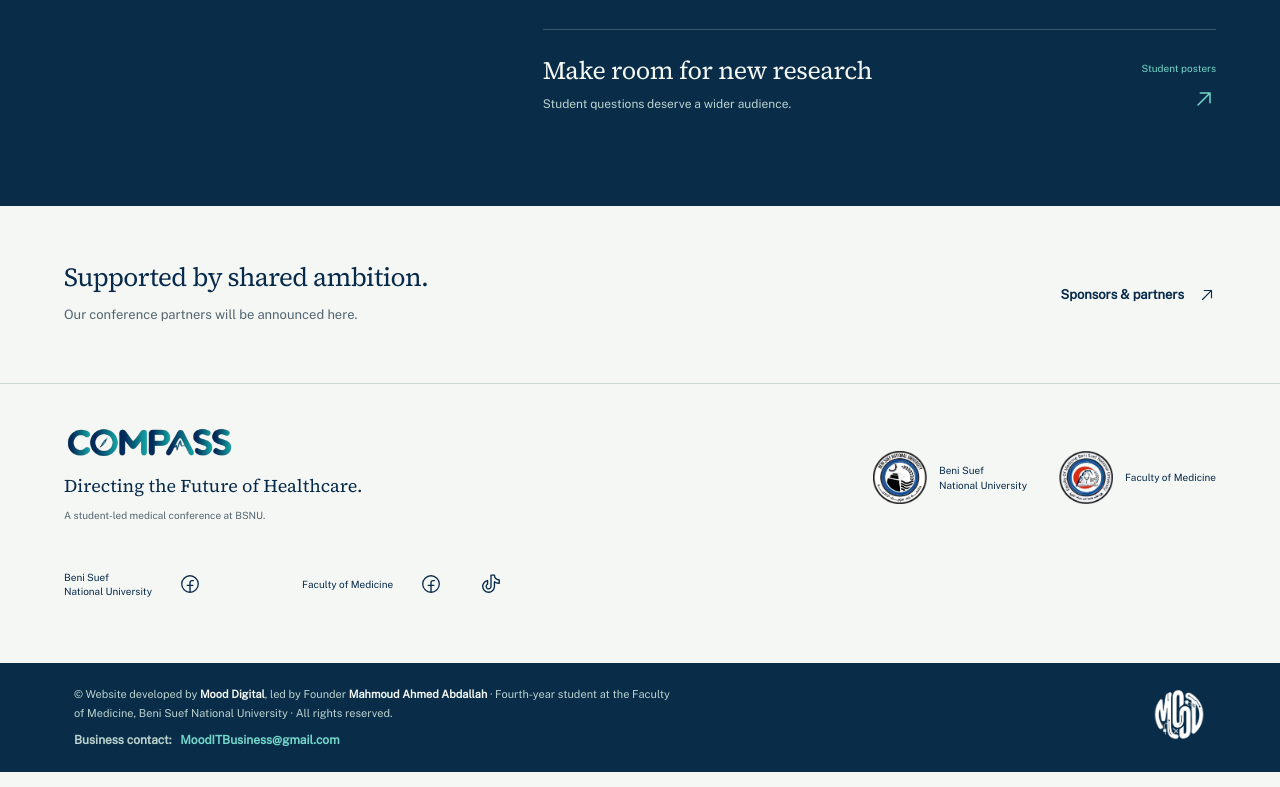
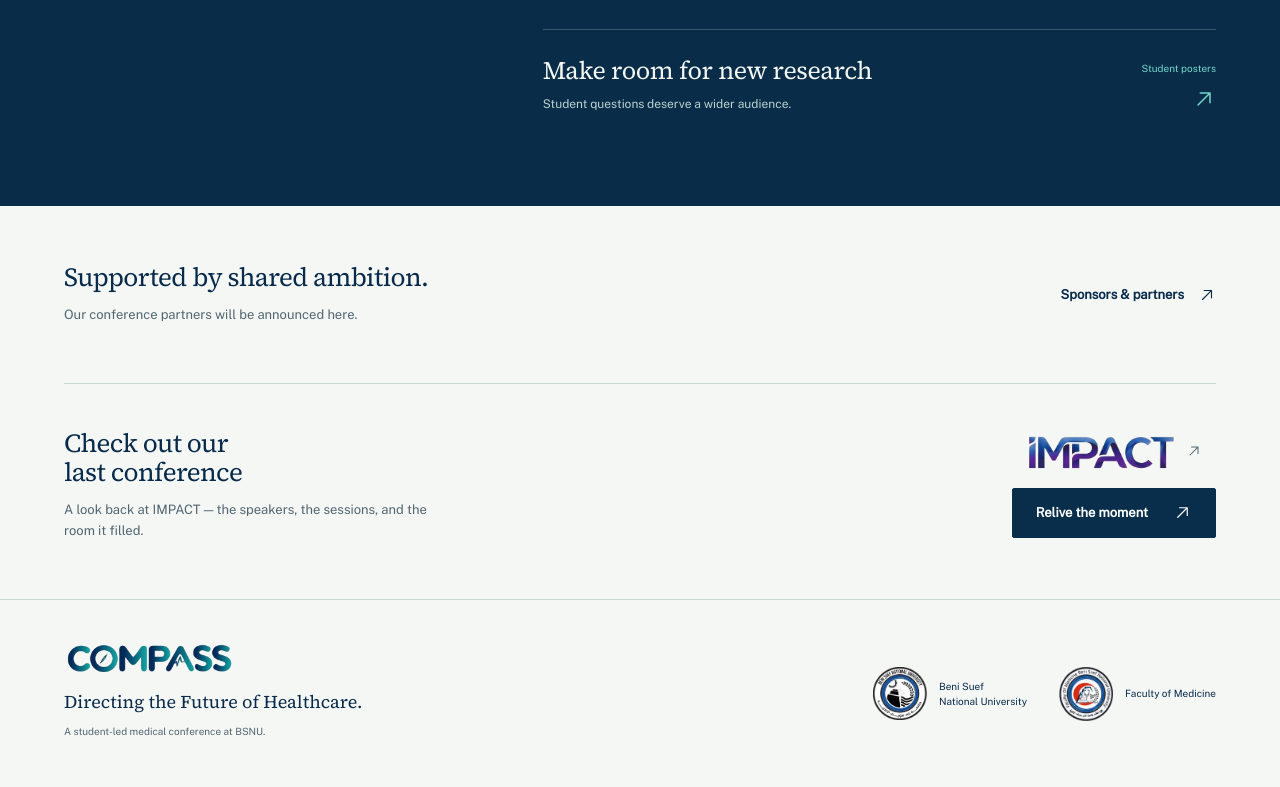
Before and after one commit to iwll07/compass-conference, a Next.js app: page / in a window 1280 px wide. Shown: the part 1652-2439 px from the top of the page. Built offline with nearby package versions, Linux system fonts and the light colour scheme.

Commit message:
Add last conference (IMPACT) callout to homepage

```diff
--- a/app/globals.css
+++ b/app/globals.css
@@ -150,6 +150,24 @@ svg { flex-shrink: 0; vertical-align: middle; }
 .sponsor-strip { max-width: 1260px; margin: auto; padding: 57px 0; display: flex; justify-content: space-between; gap: 32px; align-items: center; }
 .sponsor-strip h2 { font-size: 26px; }
 .sponsor-strip p { margin-top: 12px; font-size: 13px; color: var(--muted); }
+
+/* ---- "Last conference" callout (IMPACT) ------------------------------- */
+/* Mirrors .sponsor-strip: two columns on desktop, stacked below 767px. The
+   section shares the strip's max-width/5vw gutters so the grid lines up.
+   The hairline top border (same token as the footer) separates this block
+   from the sponsor strip above it. */
+.last-conference { max-width: 1260px; margin: auto; padding: 45px 0 57px; border-top: 1px solid var(--line); display: flex; flex-wrap: wrap; justify-content: space-between; align-items: center; gap: 32px; }
+.last-conference h2 { font-size: 26px; max-width: 22ch; }
+.last-conference p { margin-top: 12px; font-size: 13px; color: var(--muted); max-width: 46ch; }
+.last-conference-media { display: flex; flex-direction: column; align-items: center; gap: 18px; }
+/* Logo link + arrow. Arrow is decorative — the link carries the aria-label. */
+.impact-logo { display: flex; align-items: center; gap: 10px; text-decoration: none; }
+.impact-logo img { width: 150px; height: auto; }
+.impact-logo svg { flex-shrink: 0; color: var(--muted); }
+/* This link has no background of its own, so the shared .hover-lift shadow
+   would draw a bare rectangle in mid-air around the wordmark. Keep the lift
+   and drop the shadow; the arrow carries the click affordance instead. */
+.impact-logo.hover-lift:hover { box-shadow: none; }
 /* Side padding lives on .footer-main (not the footer) so .credit-bar can be
    full-bleed at exactly body width — a vw-based breakout would overflow by the
    scrollbar width on desktop and cause horizontal scrolling. */
@@ -228,7 +246,7 @@ svg { flex-shrink: 0; vertical-align: middle; }
 .speaker-entry img, .sponsor-entry img, .poster-entry img { max-width: 240px; height: auto; }
 .print-only { display: none; }
 @media (min-width: 1400px) { .nav-shell, .hero { padding-left: 70px; padding-right: 70px; } }
-@media (max-width: 1399px) { .event-strip, .home-intro, .sponsor-strip, .page-shell { margin-left: 5vw; margin-right: 5vw; } }
+@media (max-width: 1399px) { .event-strip, .home-intro, .sponsor-strip, .last-conference, .page-shell { margin-left: 5vw; margin-right: 5vw; } }
 @media (max-width: 1100px) { .desktop-nav { gap: 15px; } .nav-shell { gap: 20px; } .nav-actions { gap: 9px; } .nav-register { display: none; } .hero { min-height: 520px; } .hero h1 { font-size: 4rem; } .hero-copy { padding-top: 45px; } .compass-plate { margin-left: 5px; } .home-intro { gap: 50px; } .explore-section { gap: 40px; } .event-strip { flex-wrap: wrap; } .plate-caption { flex-direction: column; gap: 0; } }
 @media (max-width: 767px) {
   .institution-bar { font-size: 9px; padding-top: 8px; padding-bottom: 8px; }
@@ -284,6 +302,14 @@ svg { flex-shrink: 0; vertical-align: middle; }
   .explore-list p { font-size: 12px; }
   .sponsor-strip { align-items: start; flex-direction: column; padding: 38px 0; gap: 12px; }
   .sponsor-strip h2 { font-size: 26px; }
+  /* Last-conference callout stacks the same way: copy on top, media below. */
+  .last-conference { align-items: center; flex-direction: column; text-align: center; padding: 32px 0 38px; gap: 24px; }
+  .last-conference h2 { max-width: none; }
+  /* margin-inline:auto is required, not cosmetic: the <p> is a block box with a
+     max-width, and .last-conference-copy is sized by the wider <h2>, so without
+     auto side margins the paragraph box pins to the left of that wrapper and
+     sits visibly off-centre even though text-align is already center. */
+  .last-conference p { max-width: 34ch; margin-inline: auto; }
   .footer-main { flex-direction: column; gap: 28px; }
   .institution-marks { gap: 20px; flex-wrap: wrap; }
   .social-links { gap: 32px; flex-wrap: wrap; }
--- a/app/page.tsx
+++ b/app/page.tsx
@@ -1,7 +1,8 @@
 import Link from "next/link";
+import Image from "next/image";
 import { ArrowRightIcon, ArrowUpRightIcon } from "@phosphor-icons/react/dist/ssr";
 import { Countdown } from "@/components/countdown";
-import { openCalls } from "@/lib/calls";
+import { openCalls, lastConference } from "@/lib/calls";
 import type { CSSProperties } from "react";
 
 const stagger = (ms: number) => ({ "--reveal-delay": `${ms}ms` }) as CSSProperties;
@@ -10,11 +11,24 @@ export default function HomePage() {
   return <main id="main-content">
     <section className="hero hero-photo">
       <div className="hero-bg" aria-hidden="true" style={{ backgroundImage: "url(/college.jpeg)" }} />
-      <div className="hero-copy"><h1 className="reveal">Directing the future of <em>healthcare.</em></h1><p className="reveal" style={stagger(80)}>A student-led meeting of medical practice, scientific inquiry, and the people who will shape what comes next.</p><div className="hero-actions reveal" style={stagger(160)}><div className="hero-cta-row">{openCalls.map((call) => <a key={call.href} className="button hover-lift" href={call.href} target="_blank" rel="noopener noreferrer"><span className="button-label">{call.label}</span><ArrowUpRightIcon size={19} aria-hidden="true" /></a>)}</div><Link className="text-link hero-link" href="/about">Discover COMPASS <ArrowRightIcon size={18} aria-hidden="true" /></Link></div><div className="hero-definition">Conference of Medical Practice<br />and Scientific Studies</div></div>
+      <div className="hero-copy"><h1 className="reveal">Directing the future of <em>healthcare.</em></h1><p className="reveal" style={stagger(80)}>Conference of Medical Practice and Scientific Studies</p><div className="hero-actions reveal" style={stagger(160)}><div className="hero-cta-row">{openCalls.map((call) => <a key={call.href} className="button hover-lift" href={call.href} target="_blank" rel="noopener noreferrer"><span className="button-label">{call.label}</span><ArrowUpRightIcon size={19} aria-hidden="true" /></a>)}</div><Link className="text-link hero-link" href="/about">Discover COMPASS <ArrowRightIcon size={18} aria-hidden="true" /></Link></div><div className="hero-definition">A student-led meeting of medical practice, scientific inquiry,<br />and the people who will shape what comes next.</div></div>
     </section>
     <section className="event-strip" aria-label="Conference details"><Countdown /><a className="event-place" href="https://maps.app.goo.gl/hGkvafW5MgV6WBia9" target="_blank" rel="noopener noreferrer" aria-label="Beni Suef National University on Google Maps"><strong className="event-place-name">Beni Suef National University<ArrowUpRightIcon size={13} aria-hidden="true" /></strong><span>Faculty of Medicine · Egypt</span></a><Link href="/agenda" className="text-link">The program <ArrowRightIcon size={18} aria-hidden="true" /></Link></section>
     <section className="home-intro"><div className="reveal"><h2>Good medicine starts<br />with good questions.</h2><span className="intro-rule" /></div><div className="intro-prose reveal" style={stagger(80)}><p className="lead">Between what we learn and how we care, there is a conversation worth having.</p><p>COMPASS brings medical practice and scientific studies into the same room. Built by students at BSNU, it is a place to ask better questions, share work, and find a direction of your own.</p><Link href="/about" className="text-link">Why we’re coming together <ArrowUpRightIcon size={18} aria-hidden="true" /></Link></div></section>
     <section className="explore-section"><div className="explore-heading reveal"><h2>More than<br />a seat in the room.</h2><p>A program taking shape around learning, exchange, and student research.</p></div><div className="explore-list"><Link href="/agenda" className="reveal" style={stagger(0)}><div><h3 className="link-underline">Follow the conversation</h3><p>Talks, sessions, and space for questions.</p></div><span className="explore-detail">The agenda<ArrowUpRightIcon size={24} aria-hidden="true" /></span></Link><Link href="/speakers" className="reveal" style={stagger(80)}><div><h3 className="link-underline">Meet the minds behind it</h3><p>Speakers, their work, and the ideas they’ll share.</p></div><span className="explore-detail">Speakers & guests<ArrowUpRightIcon size={24} aria-hidden="true" /></span></Link><Link href="/posters" className="reveal" style={stagger(160)}><div><h3 className="link-underline">Make room for new research</h3><p>Student questions deserve a wider audience.</p></div><span className="explore-detail">Student posters<ArrowUpRightIcon size={24} aria-hidden="true" /></span></Link></div></section>
     <section className="sponsor-strip reveal"><div><h2>Supported by shared ambition.</h2><p>Our conference partners will be announced here.</p></div><Link href="/sponsors" className="text-link">Sponsors & partners <ArrowUpRightIcon size={18} aria-hidden="true" /></Link></section>
+    <section className="last-conference reveal" aria-labelledby="last-conference-heading">
+      <div className="last-conference-copy"><h2 id="last-conference-heading">Check out our last conference</h2><p>A look back at IMPACT — the speakers, the sessions, and the room it filled.</p></div>
+      <div className="last-conference-media">
+        <a className="impact-logo hover-lift" href={lastConference.site} target="_blank" rel="noopener noreferrer" aria-label="Visit the IMPACT 2025 conference site">
+          <Image src="/Impact-logo.png" alt="IMPACT — last year's COMPASS conference" width={845} height={206} />
+          <ArrowUpRightIcon size={16} aria-hidden="true" />
+        </a>
+        <a className="button hover-lift" href={lastConference.highlights} target="_blank" rel="noopener noreferrer">
+          Relive the moment
+          <ArrowUpRightIcon size={19} aria-hidden="true" />
+        </a>
+      </div>
+    </section>
   </main>;
 }
--- a/lib/calls.ts
+++ b/lib/calls.ts
@@ -31,3 +31,11 @@ export function formatCallDate(iso: string): string {
   if (Number.isNaN(parsed.getTime())) return iso;
   return new Intl.DateTimeFormat("en-GB", { dateStyle: "long", timeZone: "UTC" }).format(parsed);
 }
+
+// Links to the previous conference (IMPACT), shown in the homepage "last
+// conference" callout. Kept here alongside the call links for the same reason:
+// one place to update a URL, rather than hardcoding it in the page.
+export const lastConference = {
+  site: "https://impactbsnu.vercel.app/",
+  highlights: "https://www.facebook.com/share/v/1DLdXMJnb9/",
+} as const;
```
Also changed, not shown: scripts/qa-assert.mjs (+47 -0 lines), public/Impact-logo.png (added), 1 other file (tests, documents, lock files or other folders).
